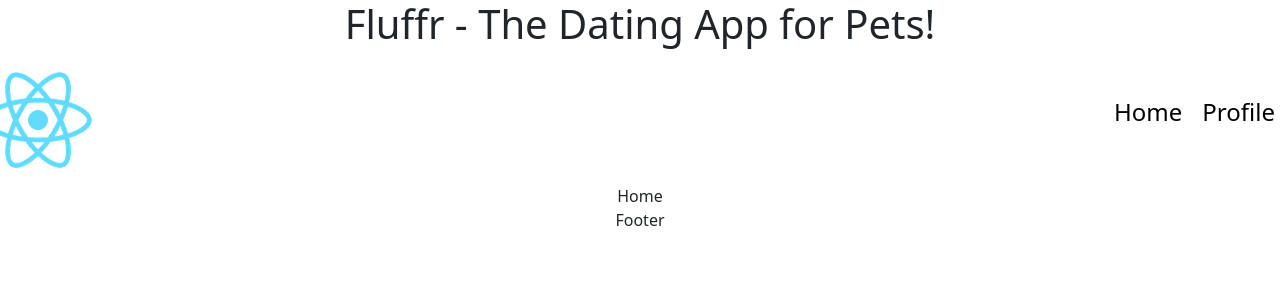
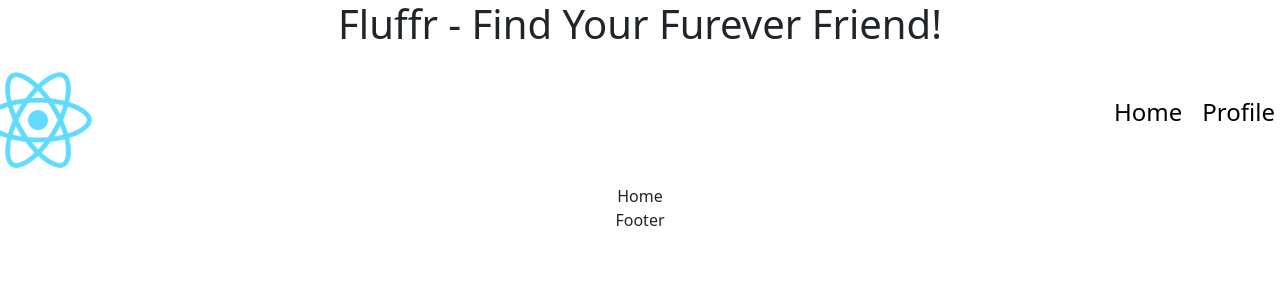
Before and after one commit to mteubnerfoster/fluffr, a React (Create React App) app in the folder client/: page / in a window 1280 px wide. Shown: the top 300 px of the page. Built offline with nearby package versions, Linux system fonts and the light colour scheme.

Commit message:
updated tag line

```diff
--- a/client/src/App.js
+++ b/client/src/App.js
@@ -18,7 +18,7 @@ function App() {
     <ApolloProvider client={client}>
       <Router>
         <div className="App">
-          <h1>Fluffr - The Dating App for Pets!</h1>
+          <h1>Fluffr - Find Your Furever Friend!</h1>
           <NavBar />
           <Switch>
             <Route exact path="/" component={Home} />
```
